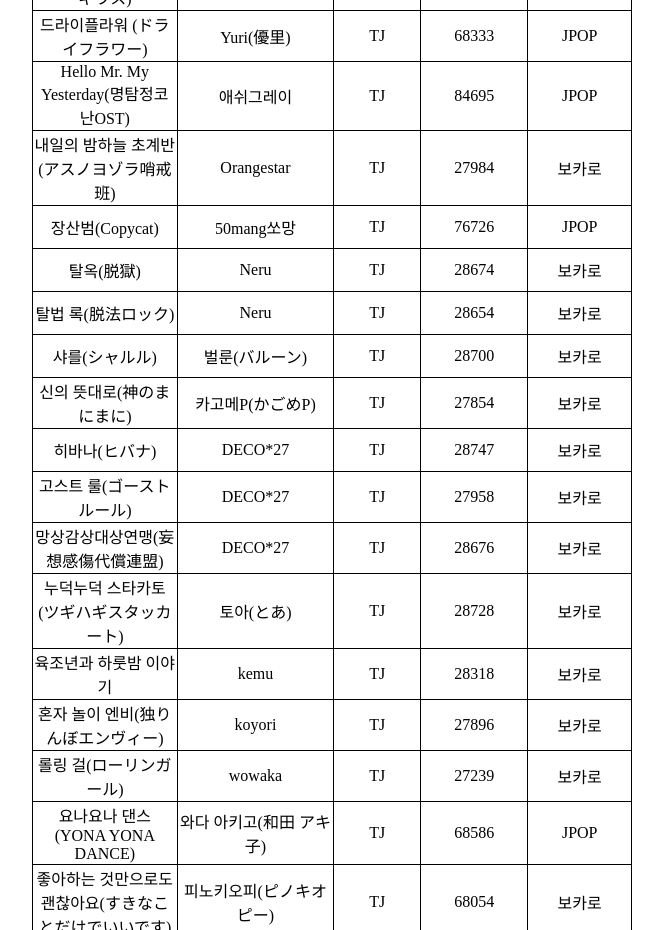
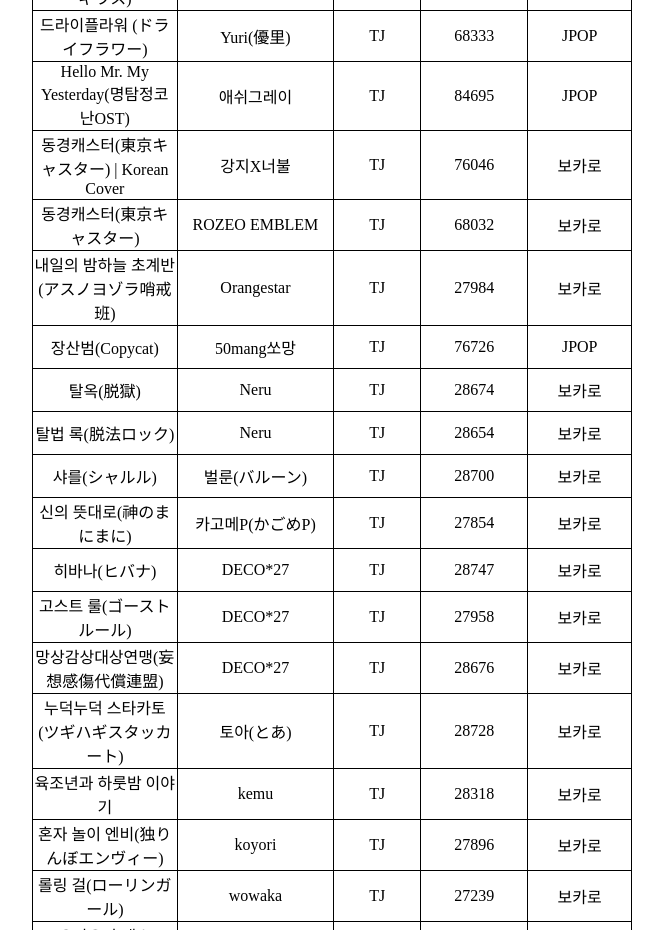
Before and after one commit to YCLK/karaoke-index, a plain HTML site: page index.html in a window 1280 px wide. Shown: the part 1880-2810 px from the top of the page, without its empty margins (308-971 px from the left). Drawn offline with Linux system fonts and the light colour scheme.

Commit message:
✨ Update Number List

```diff
--- a/index.html
+++ b/index.html
@@ -1,5 +1,5 @@
 <!DOCTYPE html>
-<html lang="en">
+<html lang="ko">
 <head>
     <meta charset="UTF-8">
     <meta name="viewport" content="width=device-width, initial-scale=1.0">
@@ -327,6 +327,20 @@
                 <td>TJ</td>
                 <td>84695</td>
                 <td>JPOP</td>
+            </tr>
+            <tr>
+                <td>동경캐스터(東京キャスター) | Korean Cover</td>
+                <td>강지X너불</td>
+                <td>TJ</td>
+                <td>76046</td>
+                <td>보카로</td>
+            </tr>
+            <tr>
+                <td>동경캐스터(東京キャスター)</td>
+                <td>ROZEO EMBLEM</td>
+                <td>TJ</td>
+                <td>68032</td>
+                <td>보카로</td>
             </tr>
             <tr>
                 <td>내일의 밤하늘 초계반 (アスノヨゾラ哨戒班)</td>
```
Lines whose indentation alone changed are shown as unchanged.
